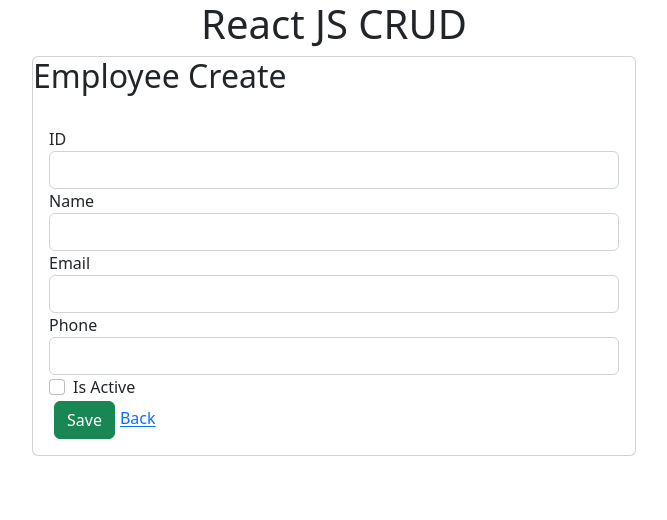
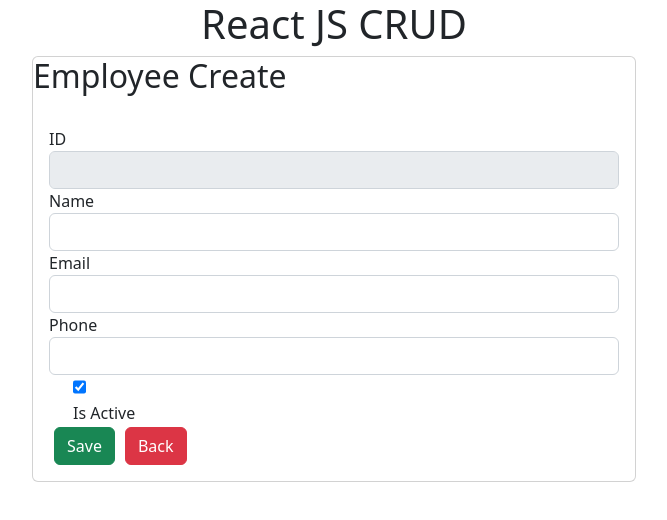
Before and after one commit to mGunawardhana/React-Js-CRUD-operations-testing, a React (Create React App) app: page /employee/create in a window 1280 px wide. Shown: the top 520 px of the page, without its empty margins (306-973 px from the left). Built offline with nearby package versions, Linux system fonts and the light colour scheme.

Commit message:
content update

```diff
--- a/src/EmpCreate.js
+++ b/src/EmpCreate.js
@@ -1,12 +1,22 @@
 import React from "react";
 import { Link } from "react-router-dom";
+import { useState } from "react";
+const EmpCreate = () => {
+  const [id, idChange] = useState("");
+  const [name, nameChange] = useState("");
+  const [email, emailChange] = useState("");
+  const [phone, phoneChange] = useState("");
+  const [active, activeChange] = useState(true);
 
-const EmpCreate = () => {
+  const handleSubmit = () => {
+
+  };
+
   return (
     <div>
       <div className="row">
         <div className="offset-lg-3 col-lg-6">
-          <div className="container">
+          <form className="container" onSubmit={handleSubmit}>
             <div className="card" style={{ "text-align": "left" }}>
               <div className="card-title">
                 <h2>Employee Create</h2>
@@ -16,36 +26,55 @@ const EmpCreate = () => {
                   <div className="col-lg-12">
                     <div className="form-group">
                       <label>ID</label>
-                      <input className="form-control"></input>
+                      <input
+                        value={id}
+                        disabled
+                        className="form-control"
+                        onChange={(e) => idChange(e.target.value)}
+                      ></input>
                     </div>
                   </div>
 
                   <div className="col-lg-12">
                     <div className="form-group">
                       <label>Name</label>
-                      <input className="form-control"></input>
+                      <input
+                        value={name}
+                        onChange={(e) => nameChange(e.target.value)}
+                        className="form-control"
+                      ></input>
                     </div>
                   </div>
 
                   <div className="col-lg-12">
                     <div className="form-group">
                       <label>Email</label>
-                      <input className="form-control"></input>
+                      <input
+                        value={email}
+                        onChange={(e) => emailChange(e.target.value)}
+                        className="form-control"
+                      ></input>
                     </div>
                   </div>
 
                   <div className="col-lg-12">
                     <div className="form-group">
                       <label>Phone</label>
-                      <input className="form-control"></input>
+                      <input
+                        value={phone}
+                        onChange={(e) => phoneChange(e.target.value)}
+                        className="form-control"
+                      ></input>
                     </div>
                   </div>
 
                   <div className="col-lg-12">
                     <div className="form-check">
                       <input
+                        checked={active}
                         type="checkbox"
-                        className="form-check-input"
+                        className="form-check"
+                        onChange={(e) => activeChange(e.target.checked)}
                       ></input>
                       <label className="form-check-label">Is Active </label>
                     </div>
@@ -53,14 +82,18 @@ const EmpCreate = () => {
 
                   <div className="col-lg-12">
                     <div className="form-group">
-                      <button type="submit" className="btn btn-success">Save</button>
-                      <Link className="">Back</Link>
+                      <button type="submit" className="btn btn-success">
+                        Save
+                      </button>
+                      <Link to={"/"} className="btn btn-danger">
+                        Back
+                      </Link>
                     </div>
                   </div>
                 </div>
               </div>
             </div>
-          </div>
+          </form>
         </div>
       </div>
     </div>
```
